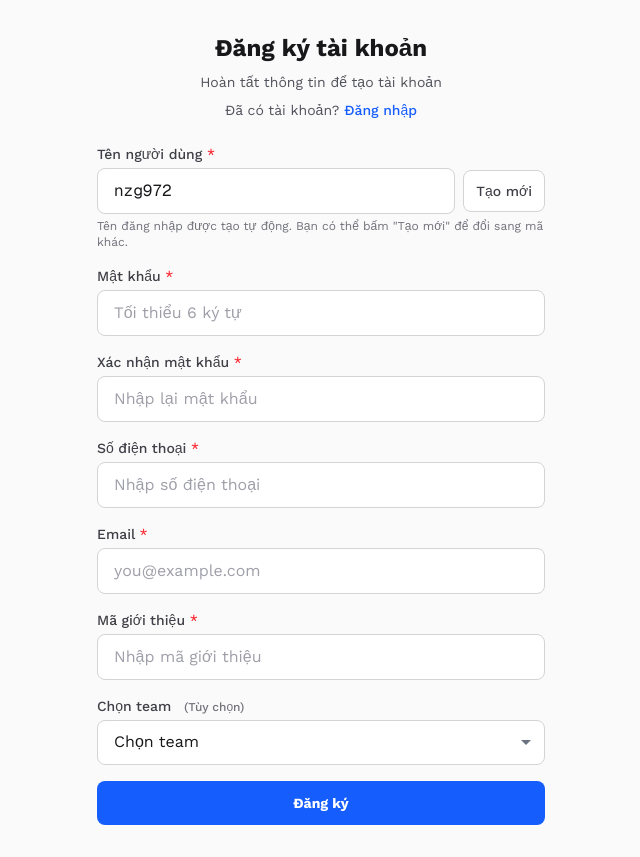
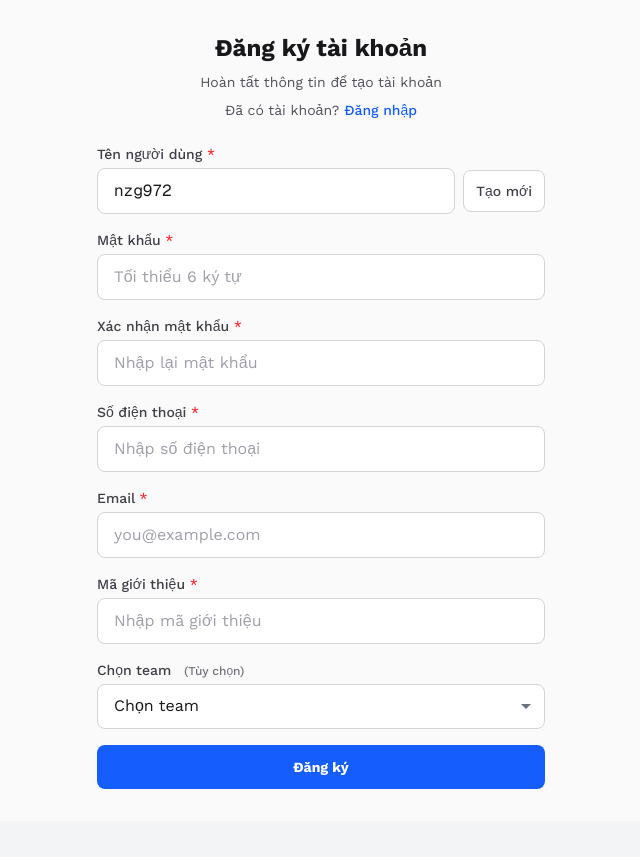
Before and after one commit to lengocphan2001/newecommerce_dapp, a Next.js app: page /register in a window 1280 px wide. Shown: the whole page, without its empty margins (319-959 px from the left). After the commit the page ends 821 px from the top, so only its background shows below. Built offline with nearby package versions, Linux system fonts and the light colour scheme; no server answers.

Commit message:
update username readonly

```diff
--- a/src/app/register/page.tsx
+++ b/src/app/register/page.tsx
@@ -164,7 +164,7 @@ function RegisterForm() {
               <input
                 type="text"
                 value={formData.username}
-                readOnly
+                onChange={(e) => setFormData({ ...formData, username: e.target.value })}
                 className="flex-1 rounded-lg border border-zinc-300 bg-white px-4 py-2.5 font-mono text-base text-zinc-900 placeholder:text-zinc-400 focus:border-blue-500 focus:outline-none focus:ring-2 focus:ring-blue-200"
                 placeholder="abc123"
                 minLength={3}
@@ -178,9 +178,6 @@ function RegisterForm() {
                 Tạo mới
               </button>
             </div>
-            <p className="mt-1 text-xs text-zinc-500">
-              Tên đăng nhập được tạo tự động. Bạn có thể bấm &quot;Tạo mới&quot; để đổi sang mã khác.
-            </p>
           </div>
 
           {/* Password */}
```
